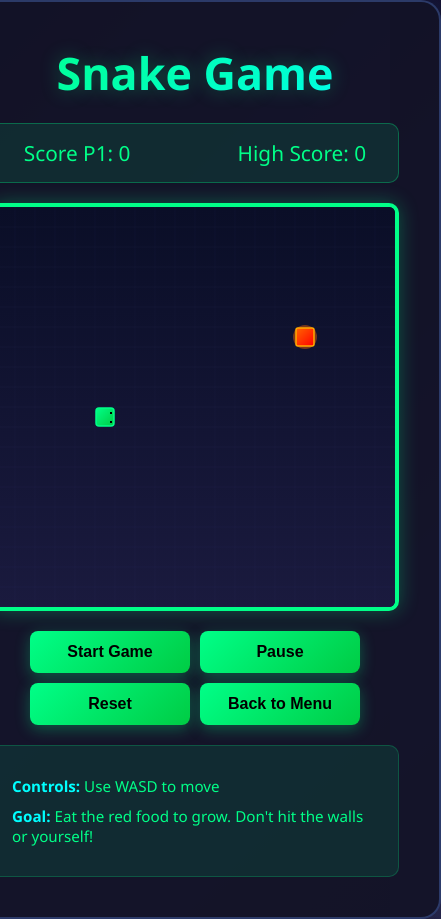
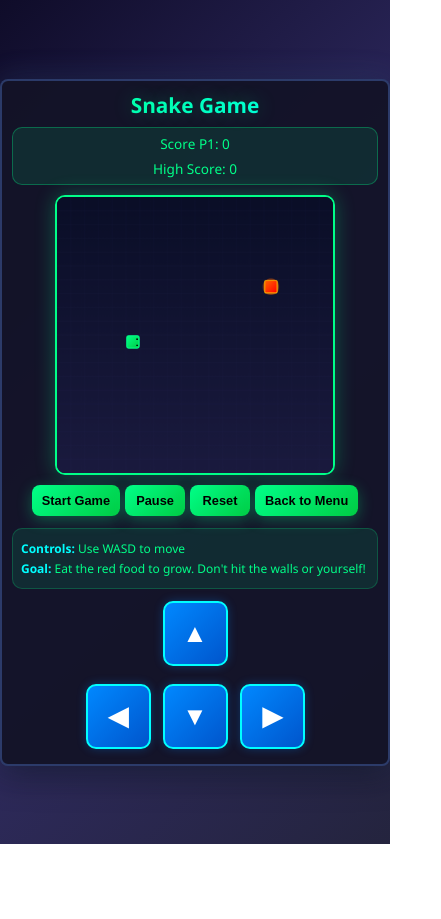
Before and after one commit to BroDya25/automatic-garbanzo, a plain HTML site: page index.html in a window 390 px wide. Both pictures are taken after a click on the button "Single Player". Shown: the whole page, 441 px wide, since content can reach past the window. After the commit the page ends 844 px from the top, so only its background shows below. Drawn offline with nearby package versions, Linux system fonts and the light colour scheme.

Commit message:
update file

```diff
--- a/game.js
+++ b/game.js
@@ -66,6 +66,20 @@ startBtn.addEventListener('click', startGame);
 pauseBtn.addEventListener('click', togglePause);
 resetBtn.addEventListener('click', resetGame);
 backBtn.addEventListener('click', backToMenu);
+
+// Mobile touch controls
+document.getElementById('upBtn').addEventListener('mousedown', () => {
+    if (direction1.y === 0) nextDirection1 = {x: 0, y: -1};
+});
+document.getElementById('downBtn').addEventListener('mousedown', () => {
+    if (direction1.y === 0) nextDirection1 = {x: 0, y: 1};
+});
+document.getElementById('leftBtn').addEventListener('mousedown', () => {
+    if (direction1.x === 0) nextDirection1 = {x: -1, y: 0};
+});
+document.getElementById('rightBtn').addEventListener('mousedown', () => {
+    if (direction1.x === 0) nextDirection1 = {x: 1, y: 0};
+});
 
 function handleKeyPress(e) {
     const key = e.key.toLowerCase();
@@ -146,6 +160,14 @@ function startGameMode(multiplayer, lan) {
             score2Display.classList.add('hidden');
             p2Controls.classList.add('hidden');
             controlsText.textContent = 'Controls:';
+        }
+
+        // Show mobile controls on small screens
+        const mobileControls = document.getElementById('mobileControls');
+        if (window.innerWidth <= 768) {
+            mobileControls.classList.remove('hidden');
+        } else {
+            mobileControls.classList.add('hidden');
         }
 
         resetGame();
--- a/index.html
+++ b/index.html
@@ -57,6 +57,15 @@
                 <p id="p2Controls" class="hidden"><strong>Player 2:</strong> Use arrow keys to move</p>
                 <p><strong>Goal:</strong> Eat the red food to grow. Don't hit the walls or yourself!</p>
             </div>
+            <!-- Mobile Touch Controls -->
+            <div id="mobileControls" class="mobile-controls hidden">
+                <button id="upBtn" class="direction-btn up-btn">▲</button>
+                <div class="horizontal-controls">
+                    <button id="leftBtn" class="direction-btn left-btn">◀</button>
+                    <button id="downBtn" class="direction-btn down-btn">▼</button>
+                    <button id="rightBtn" class="direction-btn right-btn">▶</button>
+                </div>
+            </div>
         </div>
     </div>
     <script src="game.js"></script>
--- a/style.css
+++ b/style.css
@@ -198,3 +198,215 @@ button:active {
     background: linear-gradient(135deg, #666666 0%, #444444 100%);
     color: #fff;
 }
+/* Mobile Touch Controls */
+.mobile-controls {
+    display: flex;
+    flex-direction: column;
+    align-items: center;
+    gap: 10px;
+    margin-top: 20px;
+}
+
+.horizontal-controls {
+    display: flex;
+    gap: 10px;
+    justify-content: center;
+}
+
+.direction-btn {
+    width: 60px;
+    height: 60px;
+    padding: 0;
+    font-size: 1.5em;
+    border-radius: 10px;
+    background: linear-gradient(135deg, #0088ff 0%, #0055cc 100%);
+    color: white;
+    border: 2px solid #00ffff;
+    cursor: pointer;
+    display: flex;
+    align-items: center;
+    justify-content: center;
+    transition: all 0.1s;
+    box-shadow: 0 0 10px rgba(0, 136, 255, 0.3);
+}
+
+.direction-btn:active {
+    transform: scale(0.95);
+    box-shadow: 0 0 20px rgba(0, 136, 255, 0.6);
+}
+
+/* Responsive Design */
+@media (max-width: 768px) {
+    body {
+        padding: 0;
+        margin: 0;
+    }
+
+    .container {
+        padding: 15px;
+        margin: 0;
+        border-radius: 10px;
+        width: 100vw;
+        height: auto;
+        max-width: 100%;
+        overflow-x: hidden;
+    }
+
+    h1 {
+        font-size: 1.8em;
+        margin-bottom: 10px;
+    }
+
+    #gameCanvas {
+        width: 90vw;
+        max-width: 400px;
+        height: auto;
+        border-width: 3px;
+    }
+
+    .info {
+        font-size: 0.95em;
+        gap: 8px;
+        padding: 8px;
+        margin-bottom: 15px;
+    }
+
+    .mode-btn {
+        width: 85vw;
+        max-width: 300px;
+        padding: 12px 20px;
+        font-size: 1em;
+    }
+
+    button {
+        padding: 10px 15px;
+        font-size: 0.9em;
+        min-width: 70px;
+    }
+
+    .controls {
+        gap: 8px;
+        margin-bottom: 15px;
+        flex-wrap: wrap;
+        justify-content: center;
+    }
+
+    .instructions {
+        font-size: 0.8em;
+        padding: 12px;
+        margin-bottom: 15px;
+    }
+
+    .instructions p {
+        margin: 5px 0;
+    }
+
+    .mobile-controls {
+        margin-top: 15px;
+        margin-bottom: 10px;
+    }
+
+    .direction-btn {
+        width: 70px;
+        height: 70px;
+        font-size: 1.8em;
+        border-width: 2px;
+    }
+
+    .horizontal-controls {
+        gap: 15px;
+    }
+}
+
+@media (max-width: 480px) {
+    body {
+        padding: 0;
+        margin: 0;
+        overflow-x: hidden;
+    }
+
+    .container {
+        padding: 10px;
+        margin: 0;
+        border-radius: 8px;
+        width: 100vw;
+        height: auto;
+        max-width: 100%;
+        overflow-x: hidden;
+    }
+
+    h1 {
+        font-size: 1.3em;
+        margin-bottom: 8px;
+    }
+
+    #gameCanvas {
+        width: 95vw;
+        max-width: 280px;
+        height: auto;
+        border-width: 2px;
+        margin: 10px auto;
+    }
+
+    .info {
+        flex-direction: column;
+        font-size: 0.85em;
+        gap: 3px;
+        padding: 6px;
+        margin-bottom: 10px;
+    }
+
+    .mode-btn {
+        width: 90vw;
+        max-width: 280px;
+        padding: 10px 15px;
+        font-size: 0.95em;
+    }
+
+    button {
+        padding: 8px 10px;
+        font-size: 0.8em;
+        min-width: 60px;
+        width: auto;
+    }
+
+    .controls {
+        gap: 5px;
+        margin-bottom: 12px;
+        flex-wrap: wrap;
+        justify-content: center;
+    }
+
+    .instructions {
+        font-size: 0.75em;
+        padding: 8px;
+        margin-bottom: 12px;
+    }
+
+    .instructions p {
+        margin: 3px 0;
+    }
+
+    /* Mobile Control Buttons */
+    .mobile-controls {
+        width: 100%;
+        margin-top: 12px;
+        margin-bottom: 5px;
+        padding: 0 10px;
+    }
+
+    .direction-btn {
+        width: 65px;
+        height: 65px;
+        font-size: 1.6em;
+        border-width: 2px;
+    }
+
+    .horizontal-controls {
+        gap: 12px;
+    }
+
+    .mobile-controls > button:first-child {
+        margin-bottom: 8px;
+    }
+}
```
